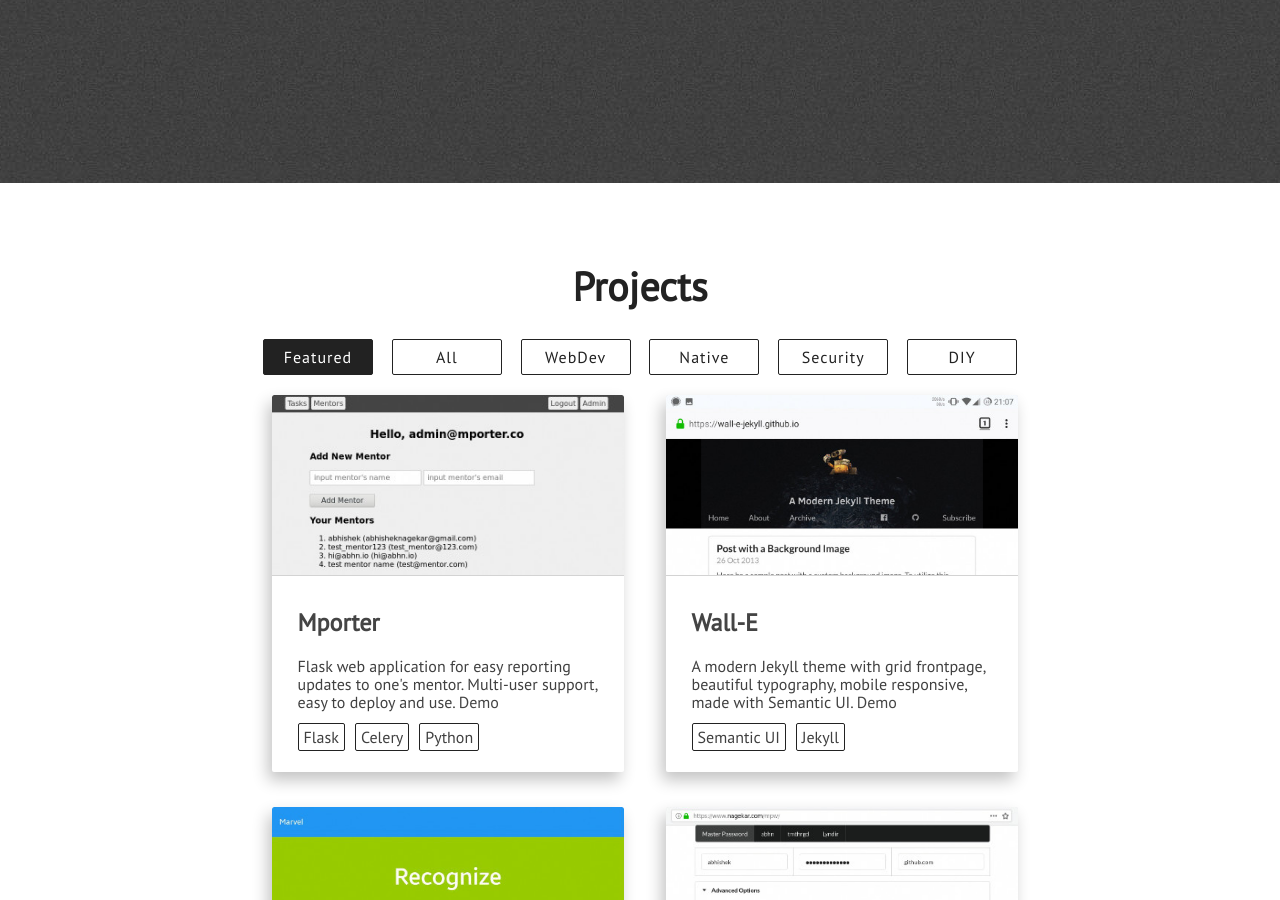
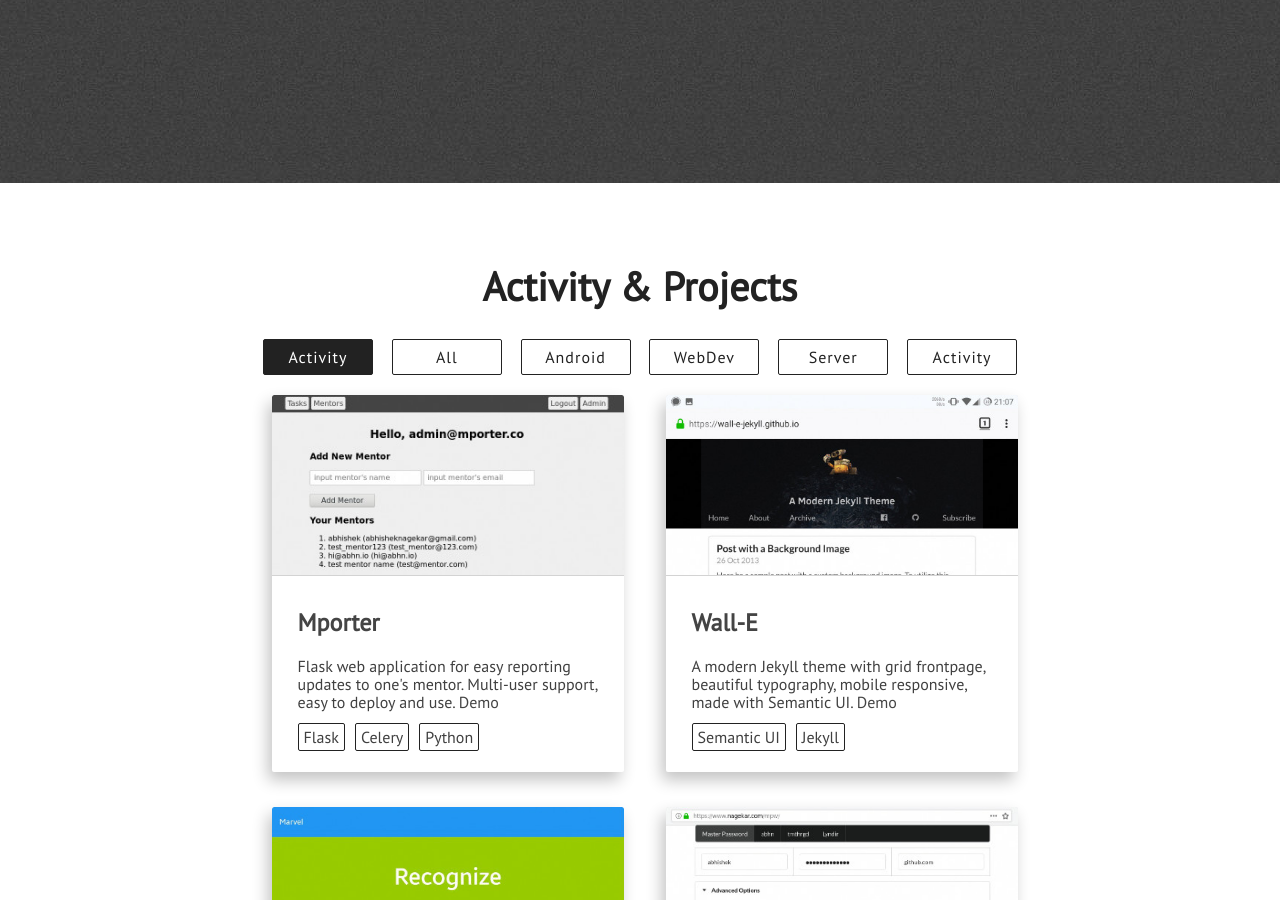
Before and after one commit to EJ-pro/EJ-pro.github.io, a Jekyll site: the page built from index.html, in a window 1280 px wide and 900 px high, scrolled down 2717 px. Built offline with Jekyll 4.4.1, drawn with Linux system fonts in a browser that asks for light colours; nearby versions of some CDN libraries.

Commit message:
projects change

```diff
--- a/_includes/projects.html
+++ b/_includes/projects.html
@@ -1,16 +1,16 @@
 <div class="section-wrapper">
     <section class="section projects" id="projects">
         <div class="full-width">
-            <div class="section-heading" id="featured-projects-text">Projects</div>
+            <div class="section-heading" id="featured-projects-text">Activity & Projects</div>
 
                 <div class="project-technologies">
 
-                    <a id="featured" class="semi-transparent-button with-border white-button" onclick="selected('featured')">Featured</a>
+                    <a id="featured" class="semi-transparent-button with-border white-button" onclick="selected('featured')">Activity</a>
                     <a id="all" class="semi-transparent-button with-border white-button" onclick="selected('all')">All</a>
+                    <a id="native" class="semi-transparent-button with-border white-button" onclick="selected('native')">Android</a>
                     <a id="webdev" class="semi-transparent-button with-border white-button" onclick="selected('webdev')">WebDev</a>
-                    <a id="native" class="semi-transparent-button with-border white-button" onclick="selected('native')">Native</a>
-                    <a id="security" class="semi-transparent-button with-border white-button" onclick="selected('security')">Security</a>
-                    <a id="diy" class="semi-transparent-button with-border white-button" onclick="selected('diy')">DIY</a>
+                    <a id="security" class="semi-transparent-button with-border white-button" onclick="selected('security')">Server</a>
+                    <a id="diy" class="semi-transparent-button with-border white-button" onclick="selected('diy')">Activity</a>
 
                 </div>
 
```
